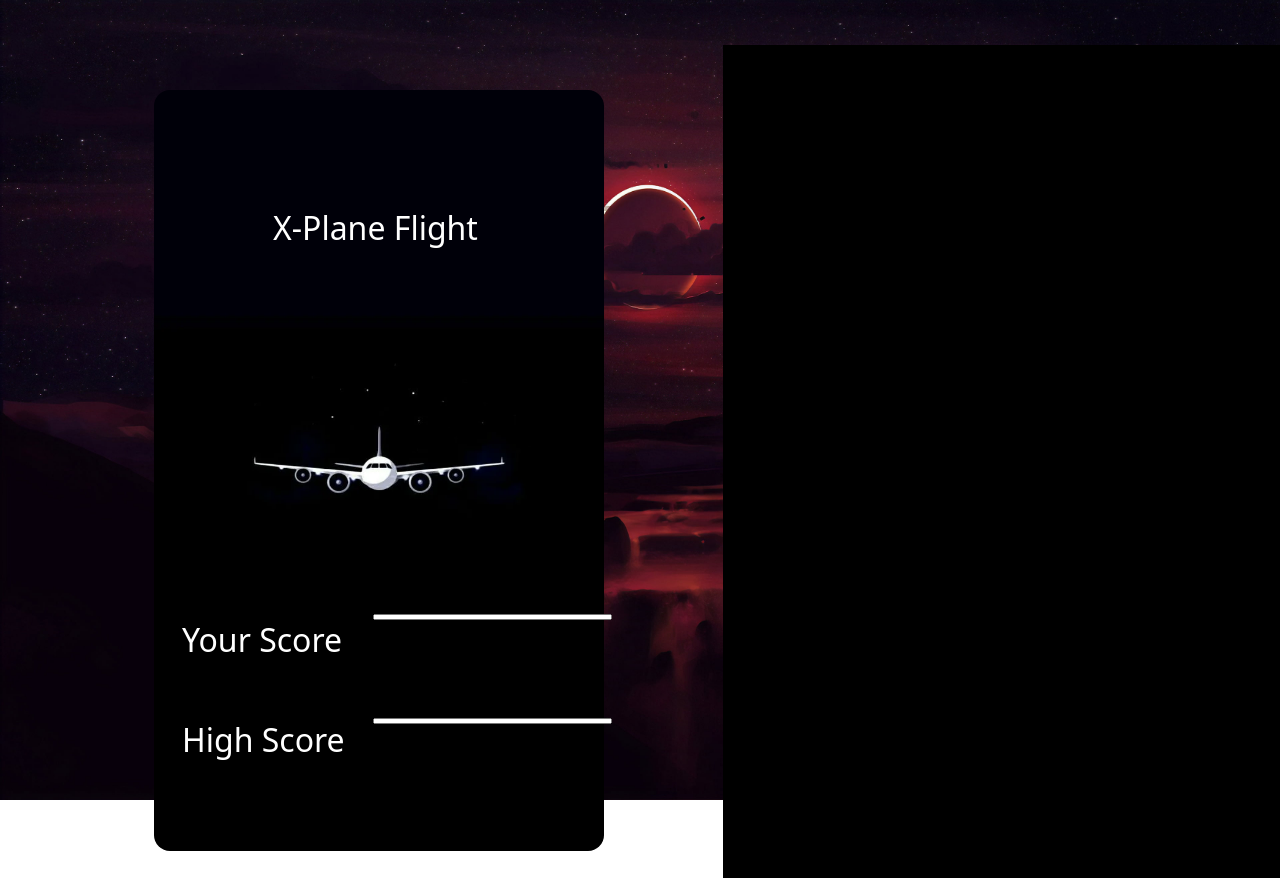
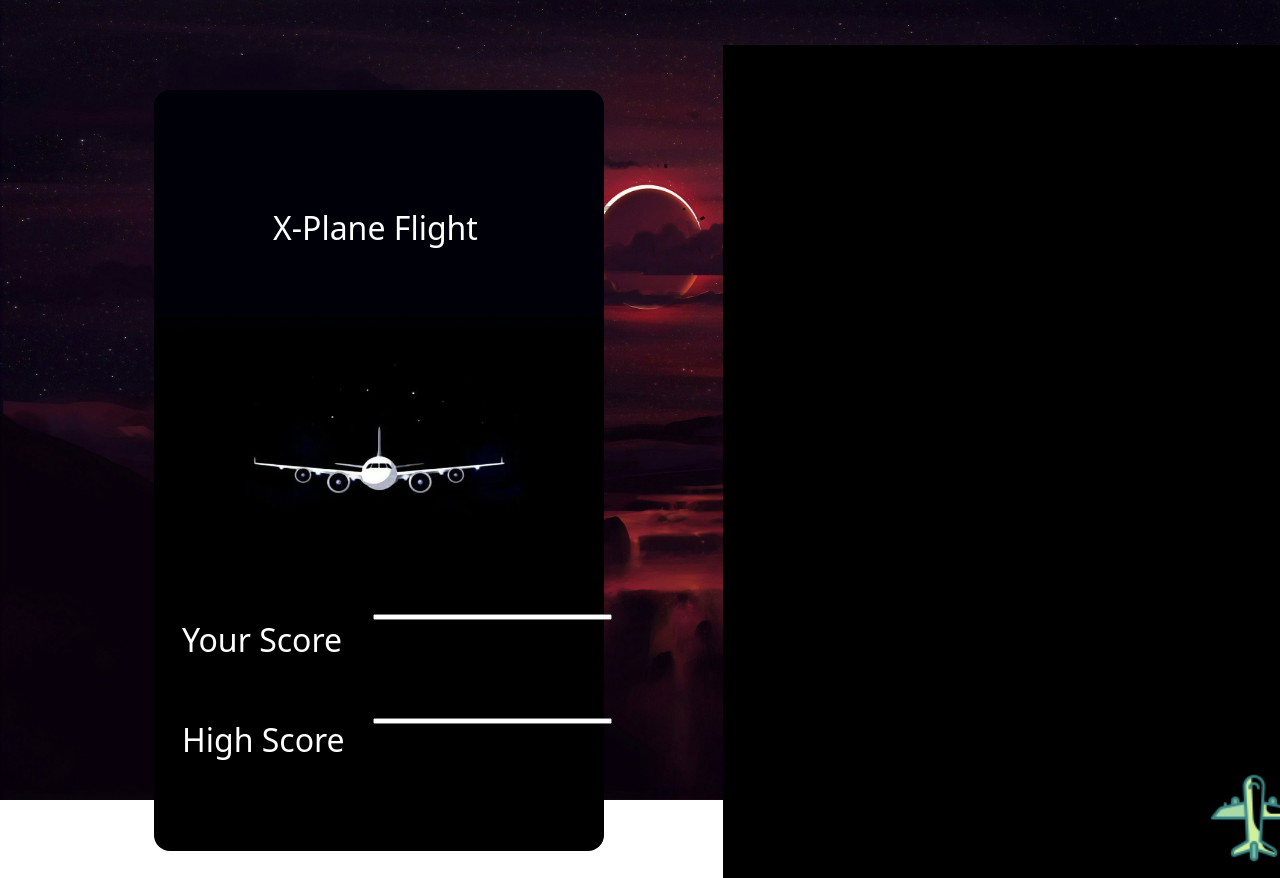
Before and after one commit to piushanCnakandala/X-Plane-Flight, a plain HTML site: page index.html in a window 1280 px wide. Shown: the top 878 px of the page. Drawn offline with Linux system fonts and the light colour scheme.

Commit message:
player's palne amimation created

```diff
--- a/assets/css/style.css
+++ b/assets/css/style.css
@@ -60,3 +60,10 @@
     left: 723px;
     top: 45px;
 }
+
+#playerPlaneImg{
+    height: 92px;
+    bottom: 14px;
+    position: absolute;
+    left: 485px;
+}
--- a/index.html
+++ b/index.html
@@ -27,6 +27,13 @@
 
        <div id="gameBoard">   <!--set game board-->
 
+           <div class="planes">
+               <div id="playerPlane">
+                   <img id="playerPlaneImg" src="assets/img/playerlane-64.png" alt="">
+               </div>
+
+           </div>
+
        </div>
 
    </section>
```
Also changed, not shown: assets/img/playerlane-64.png (added).
